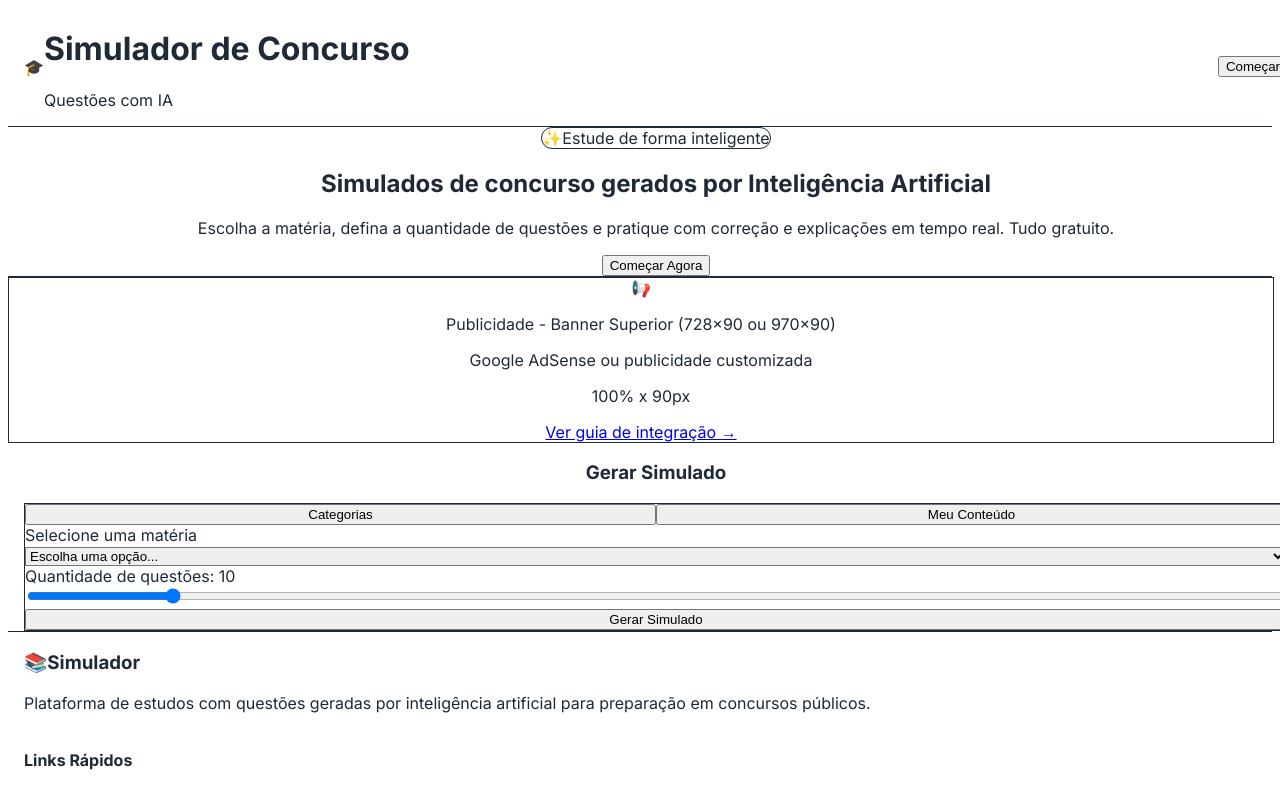
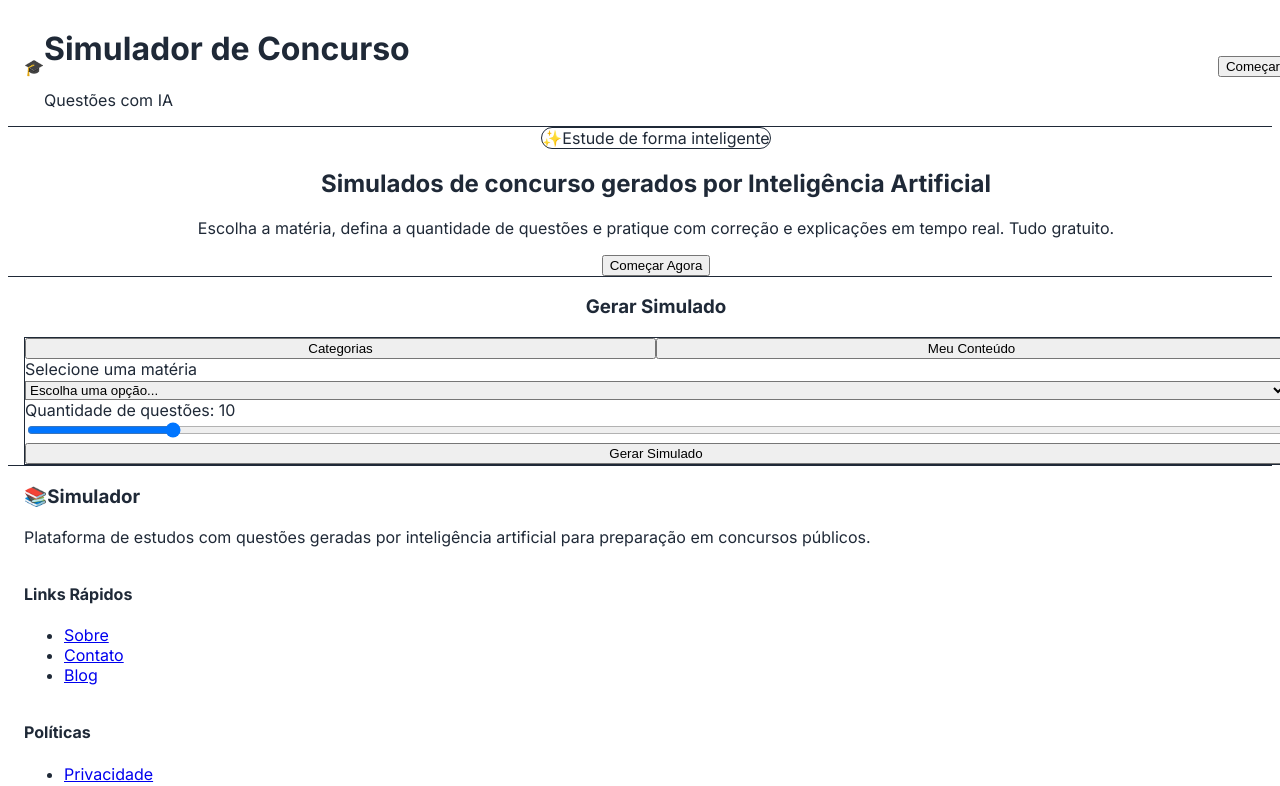
Before and after one commit to kasemiro/meu-simulador, a Next.js app: page / in a window 1280 px wide. Shown: the top 786 px of the page. Built offline with nearby package versions, Linux system fonts and the light colour scheme.

Commit message:
feat: reintroduce top ad space in conditional rendering
Co-authored-by: KASEMIRO <52922642+kasemiro@users.noreply.github.com>

```diff
--- a/app/page.tsx
+++ b/app/page.tsx
@@ -283,8 +283,6 @@ export default function Home() {
           </div>
         </section>
 
-        <AdSpace type="top" className="my-8" />
-
         {/* Formulário */}
         <section ref={formRef} className="py-16 sm:py-24 bg-gray-50">
           <div className="container-custom max-w-2xl">
@@ -443,6 +441,8 @@ export default function Home() {
           </>
         ) : (
           <>
+            <AdSpace type="top" className="my-8" />
+
             {/* Resultado */}
             <div className="max-w-3xl mx-auto">
               <div className="text-center mb-12 p-8 bg-blue-50 rounded-lg">
```
